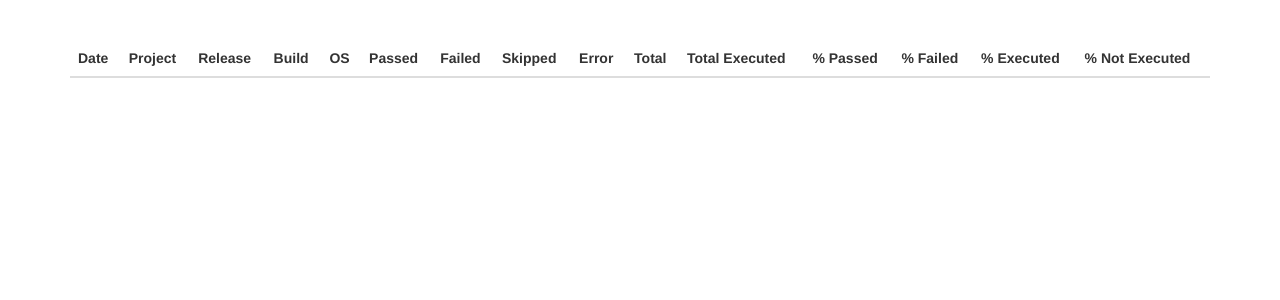
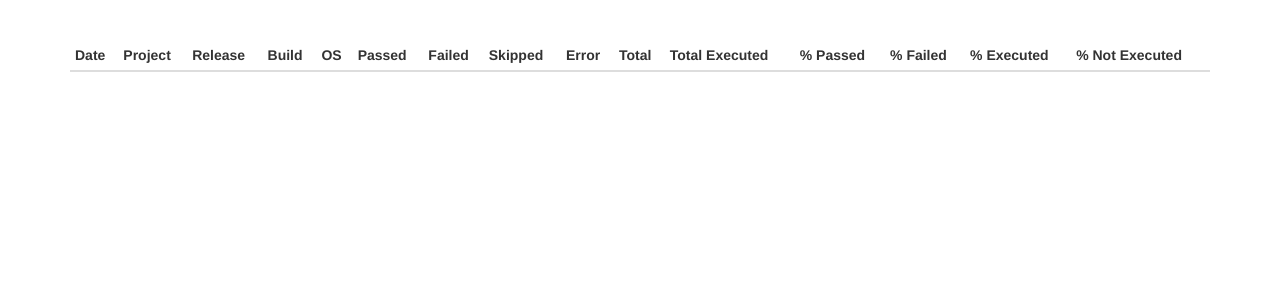
Before and after one commit to omaciel/qpd, a Flask app: page /releases/1 in a window 1280 px wide. Shown: the part 52-352 px from the top of the page. Run offline with Flask 2, Linux system fonts and the light colour scheme; data that the repository does not hold is empty; some libraries are stand-ins or nearby versions.

Commit message:
Further changes to the layout and colors.

```diff
--- a/app/templates/index.html
+++ b/app/templates/index.html
@@ -4,6 +4,7 @@
 {% block page_content %}
 {{ macros.load_chart() }}
 
+<div class="container-fluid">
   <div class="row">
     <div class="col-md-6">
       <h1>Releases</h1>
@@ -14,5 +15,6 @@
       {{ macros.chart('runs-chart', data) }}
     </div>
   </div>
+</div>
 
 {% endblock %}
--- a/app/templates/macros.html
+++ b/app/templates/macros.html
@@ -34,7 +34,7 @@ var options = {
         vAxis: {
           title: '# Automated Tests'
         },
-        colors: ['#00FF00', '#FF0000', '#0000FF']
+        colors: ['#5cb85c', '#d9534f', '#337ab7']
       };
 
       var chart = new
@@ -54,7 +54,7 @@ var options = {
 
 
 {% macro testrun_table(test_runs, all) %}
-<table class="table table-hover">
+<table class="table table-hover table-condensed">
   <thead>
     <tr>
       <th>Date</th>
```
Lines whose indentation alone changed are shown as unchanged.
